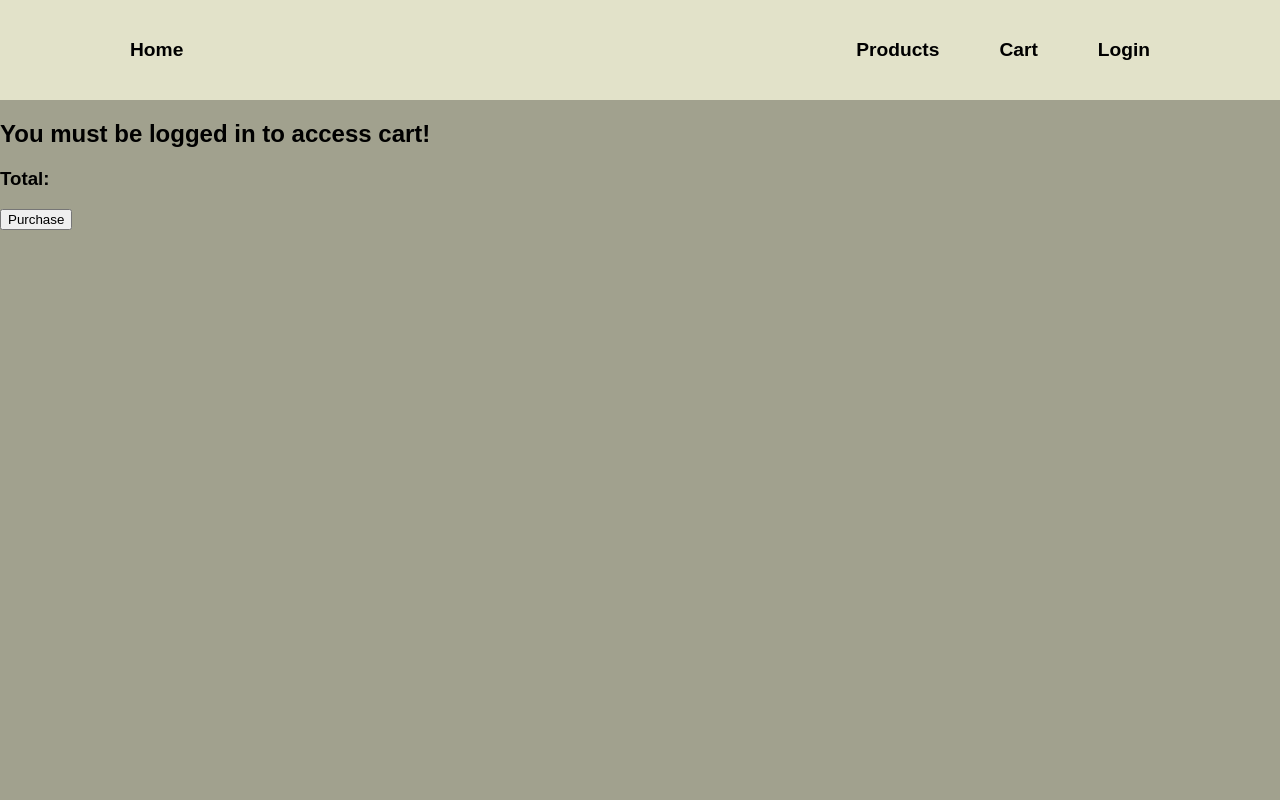
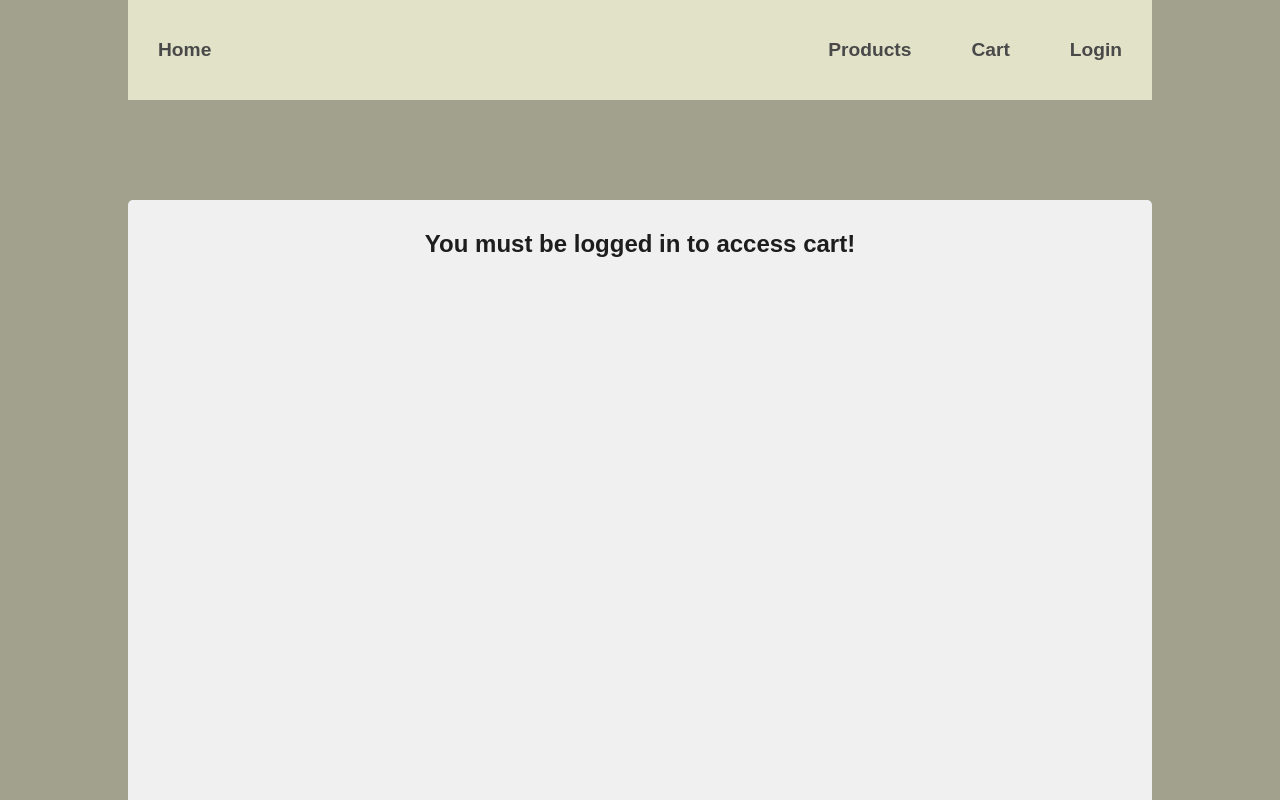
Before and after one commit to CoreyD24/capstone-project, a React (Vite) app: page /cart in a window 1280 px wide. Shown: the top 800 px of the page. Built offline with nearby package versions, Linux system fonts and the light colour scheme; no server answers.

Commit message:
style many pages and add checkout functionality

```diff
--- a/src/client/App.css
+++ b/src/client/App.css
@@ -7,6 +7,19 @@ body {
   box-sizing: border-box;
 }
 
+#app {
+  width: 80%;
+  margin: 0 auto;
+  color: rgb(29, 29, 29);
+}
+
+main {
+  margin: 100px 0;
+  padding: 10px 50px 50px;
+  background-color: rgb(240, 240, 240);
+  border-radius: 5px;
+  min-height: 700px;
+}
 a {
   color: black;
   text-decoration: none;
--- a/src/client/App.jsx
+++ b/src/client/App.jsx
@@ -21,8 +21,9 @@ const App = () => {
   );
 
   return (
-    <div className="App">
+    <div id="app">
       <Navbar token={token} isAdmin={isAdmin} />
+      <main>
         <Routes>
           <Route path="/home" element={<Home />} />
           <Route path="/" element={<Home />} />
@@ -43,6 +44,7 @@ const App = () => {
           />
           <Route path="/cart" element={<Cart token={token} />} />
         </Routes>
+      </main>
     </div>
   );
 };
--- a/src/client/components/Cart.jsx
+++ b/src/client/components/Cart.jsx
@@ -103,7 +103,7 @@ const Cart = ({ token }) => {
   };
 
   return (
-    <div>
+    <div id="cart_component">
       {token ? (
         <div>
           {products && products.length > 0 ? (
@@ -165,6 +165,8 @@ const Cart = ({ token }) => {
                   );
                 })}
               </div>
+              <h3>Total: {total}</h3>
+              <button onClick={() => purchaseHandler(total)}>Purchase</button>
             </div>
           ) : (
             <h2>Your cart is empty</h2>
@@ -173,8 +175,6 @@ const Cart = ({ token }) => {
       ) : (
         <h2>You must be logged in to access cart!</h2>
       )}
-      <h3>Total: {total}</h3>
-      <button onClick={() => purchaseHandler(total)}>Purchase</button>
     </div>
   );
 };
--- a/src/client/styles/cart.css
+++ b/src/client/styles/cart.css
@@ -1,3 +1,7 @@
+#cart_component {
+  text-align: center;
+}
+
 #cart_container {
   width: 70%;
   margin: 0 auto;
--- a/src/client/styles/navbar.css
+++ b/src/client/styles/navbar.css
@@ -6,16 +6,15 @@
   height: 100px;
 }
 
-#navbar div {
-  margin: 0 100px;
-}
-
 #navbar a {
   margin: 0 30px;
   font-size: 1.2rem;
   font-weight: 600;
+  color: rgb(73, 73, 73);
+  border-bottom: 3px solid transparent;
 }
 #navbar a:hover {
-  color: rgb(133, 133, 133);
+  color: black;
   border-bottom: 3px solid black;
+  transition: 0.2s;
 }
```
Also changed, not shown: src/client/components/AllProducts.jsx (+9 -4 lines). Lines whose indentation alone changed are shown as unchanged.
